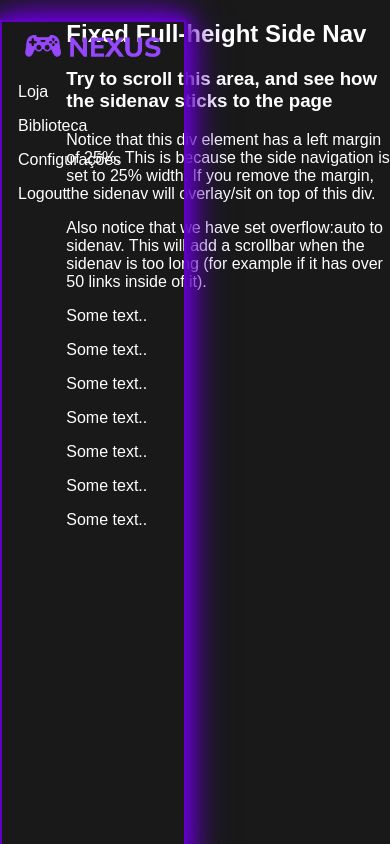
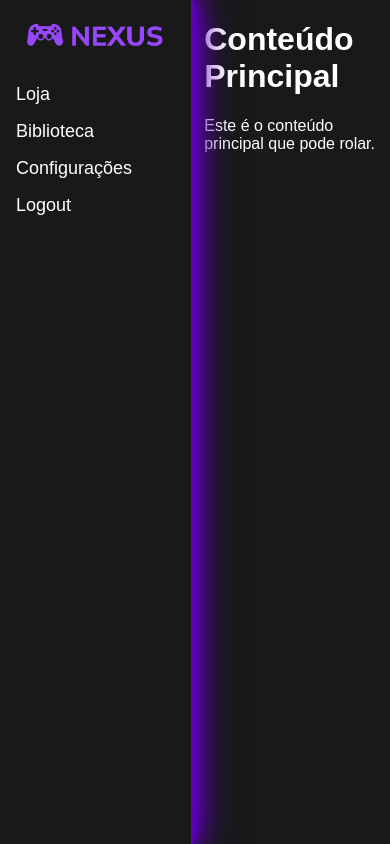
Before and after one commit to WendellReis/Nexus, a plain HTML site: page pages/perfil.html in a window 390 px wide. Drawn offline with Linux system fonts and the light colour scheme.

Commit message:
Painel lateral e estrutura da pagina

```diff
--- a/pages/perfil.html
+++ b/pages/perfil.html
@@ -7,28 +7,18 @@
     <title>Nexus</title>
 </head>
 <body>
-    <div class="container">
-        <ul>
-            <li><a href="../index.html" class="divlogo"><img src="../assets/promo/logotrans.png" class="logo"></a></li>
+    <ul class="sidebar">
+        <li><div class="divlogo">
+            <img src="../assets/promo/logotrans.png" class="logo"></li>
+        </div>
             <li><a href="#news">Loja</a></li>
-            <li><a href="#contact">Biblioteca</a></li>
-            <li><a href="#about">Configurações</a></li>
-            <li><a href="#about">Logout</a></li>
-        </ul>
-
-        <div class="corpo">
-            <h2>Fixed Full-height Side Nav</h2>
-            <h3>Try to scroll this area, and see how the sidenav sticks to the page</h3>
-            <p>Notice that this div element has a left margin of 25%. This is because the side navigation is set to 25% width. If you remove the margin, the sidenav will overlay/sit on top of this div.</p>
-            <p>Also notice that we have set overflow:auto to sidenav. This will add a scrollbar when the sidenav is too long (for example if it has over 50 links inside of it).</p>
-            <p>Some text..</p>
-            <p>Some text..</p>
-            <p>Some text..</p>
-            <p>Some text..</p>
-            <p>Some text..</p>
-            <p>Some text..</p>
-            <p>Some text..</p>
-        </div>
+        <li><a href="#contact">Biblioteca</a></li>
+        <li><a href="#about">Configurações</a></li>
+        <li><a href="#about">Logout</a></li>
+    </ul>
+    <div class="content">
+        <h1>Conteúdo Principal</h1>
+        <p>Este é o conteúdo principal que pode rolar.</p>
     </div>
 </body>
 </html>
--- a/styles/perfil.css
+++ b/styles/perfil.css
@@ -1,24 +1,84 @@
 @import url("colors.css");
 
-body {
+body, html {
     margin: 0;
-    font-family:sans-serif;
+    padding: 0;
+    height: 100%;
+    display: flex;
+    color: white;
     background-color: var(--dark);
-    color:white;
+    font-family: sans-serif;
+    width: 100%;
+    box-sizing: border-box;
 }
 
-.divlogo {
-    text-align: center;
+.sidebar {
+    background-color: var(--dark);
+    color: #fff;
+    width: 15%;
+    max-width: 250px;
+    min-width: 150px;
+    padding: 0;
+    position: fixed;
+    height: 100%;
+    top: 0;
+    left: 0;
+    box-sizing: border-box;
 }
 
-.logo {
-    max-width: 150px;
-    width:100%;
+.content {
+    margin-left: 15%;
+    padding-left:3%;
+    width: calc(100% - 15%);
+    overflow-y: auto;
+    height: 100vh;
+    box-sizing: border-box;
+}
+
+/* Ajustes para garantir responsividade em diferentes tamanhos de tela */
+@media screen and (max-width: 1200px) {
+    .sidebar {
+        width: 20%;
+        max-width: 200px;
+    }
+
+    .content {
+        margin-left: 20%;
+        width: calc(100% - 20%);
+    }
+}
+
+@media screen and (max-width: 768px) {
+    .sidebar {
+        width: 25%;
+        max-width: 180px;
+    }
+
+    .content {
+        margin-left: 25%;
+        width: calc(100% - 25%);
+    }
+}
+
+@media screen and (max-width: 576px) {
+    .sidebar {
+        width: 100%;
+        height: auto;
+        position: relative;
+        max-width: none;
+    }
+
+    .content {
+        margin-left: 0;
+        width: 100%;
+    }
 }
 
 ul {
+    font-size:large;
+    width: 100%;
+    margin: 0;
     list-style-type: none;
-    margin: 0;
     padding: 0;
     max-width: 220px;
     position: fixed;
@@ -30,6 +90,9 @@ ul {
         0 0 20px #6100C2,
         0 0 30px #6100C2,
         0 0 40px #6100C2;
+    border-left: 0;
+    border-top: 0;
+    border-bottom: 0;
 }
 
 li a {
@@ -49,6 +112,13 @@ li a:hover:not(.active) {
     color: white;
 }
 
-.corpo {
-    margin-left:17%;
+.divlogo {
+    text-align: center;
+    margin-top: 10%;
+    margin-bottom: 10%;
 }
+
+.logo {
+    max-width: 150px;
+    width: 100%;
+}
```
